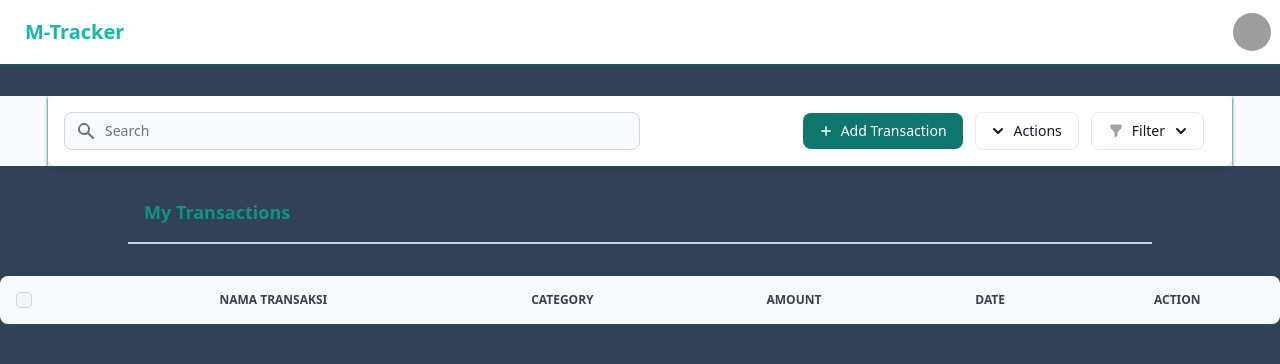
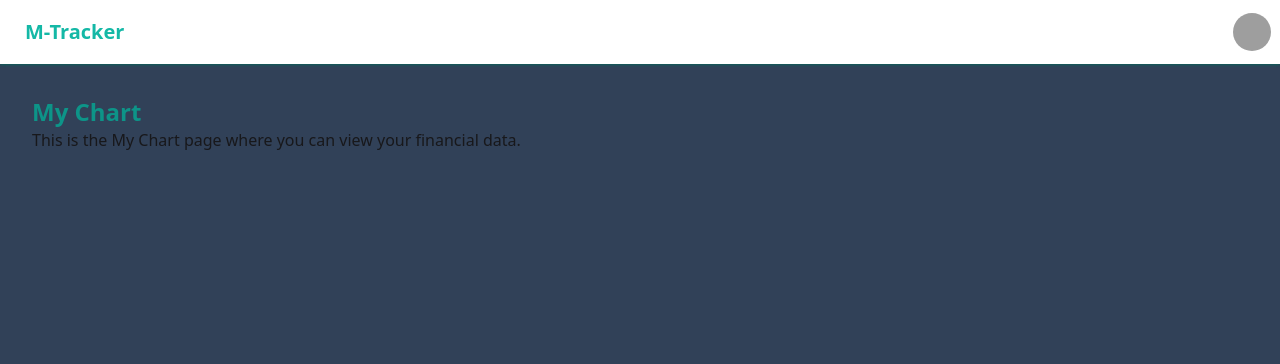
Before and after one commit to mubaihaqi/personal-finance-tracker, a React (Vite) app: page /mychart in a window 1280 px wide. Shown: the top 364 px of the page. Built offline with nearby package versions, Linux system fonts and the light colour scheme; grey boxes are pictures that could not be loaded.

Commit message:
First Router

```diff
--- a/package.json
+++ b/package.json
@@ -12,11 +12,13 @@
   "dependencies": {
     "@tailwindcss/vite": "^4.1.5",
     "autoprefixer": "^10.4.21",
+    "chart.js": "^4.4.9",
     "daisyui": "^5.0.35",
     "flatpickr": "^4.6.13",
     "flowbite": "^3.1.2",
     "postcss": "^8.5.3",
     "react": "^19.0.0",
+    "react-chartjs-2": "^5.3.0",
     "react-dom": "^19.0.0",
     "react-flatpickr": "^4.0.10",
     "react-router-dom": "^7.6.0",
--- a/src/App.jsx
+++ b/src/App.jsx
@@ -1,16 +1,18 @@
 import { useState } from "react";
+import { BrowserRouter as Router, Routes, Route } from "react-router-dom";
 import Header from "./components/Header";
 import Navbar from "./components/Navbar";
 import Tables from "./components/Tables";
 import AddModal from "./components/AddModal";
+import MyChart from "./mychart";
 
 export default function App() {
   const [transactions, setTransactions] = useState([]);
-  const [isModalOpen, setIsModalOpen] = useState(false); // State untuk modal
+  const [isModalOpen, setIsModalOpen] = useState(false);
+  const [editingTransaction, setEditingTransaction] = useState(null);
 
   const handleAddTransaction = (transaction) => {
     if (editingTransaction) {
-      // Update transaksi yang sedang diedit
       setTransactions(
         transactions.map((t) =>
           t.id === editingTransaction.id
@@ -18,15 +20,13 @@ export default function App() {
             : t
         )
       );
-      setEditingTransaction(null); // Reset transaksi yang sedang diedit
+      setEditingTransaction(null);
     } else {
-      // Tambahkan transaksi baru
       setTransactions([...transactions, transaction]);
     }
-    setIsModalOpen(false); // Tutup modal setelah submit
+    setIsModalOpen(false);
   };
 
-  const [editingTransaction, setEditingTransaction] = useState(null); // State untuk transaksi yang sedang diedit
   const handleRemoveTransaction = (id) => {
     setTransactions(
       transactions.filter((transaction) => transaction.id !== id)
@@ -37,28 +37,40 @@ export default function App() {
     const transactionToEdit = transactions.find(
       (transaction) => transaction.id === id
     );
-    setEditingTransaction(transactionToEdit); // Set transaksi yang akan diedit
-    setIsModalOpen(true); // Buka modal
+    setEditingTransaction(transactionToEdit);
+    setIsModalOpen(true);
   };
 
   return (
+    <Router>
+      <Navbar />
+      <Routes>
+        {/* Halaman utama */}
+        <Route
+          path="/"
+          element={
             <>
-      <Navbar />
-      <Header onOpenModal={() => setIsModalOpen(true)} /> {/* Buka modal */}
+              <Header onOpenModal={() => setIsModalOpen(true)} />
               <Tables
                 transactions={transactions}
                 onRemoveTransaction={handleRemoveTransaction}
                 onEditTransaction={handleEditTransaction}
               />
               <AddModal
-        isOpen={isModalOpen} // Kontrol visibilitas modal
+                isOpen={isModalOpen}
                 onAddTransaction={handleAddTransaction}
                 onClose={() => {
                   setIsModalOpen(false);
-          setEditingTransaction(null); // Reset transaksi yang sedang diedit saat modal ditutup
+                  setEditingTransaction(null);
                 }}
-        editingTransaction={editingTransaction} // Kirim transaksi yang sedang diedit
+                editingTransaction={editingTransaction}
               />
             </>
+          }
+        />
+        {/* Halaman MyChart */}
+        <Route path="/mychart" element={<MyChart />} />
+      </Routes>
+    </Router>
   );
 }
--- /dev/null
+++ b/src/MyChart.jsx
@@ -0,0 +1,8 @@
+export default function MyChart() {
+  return (
+    <div className="p-8">
+      <h1 className="text-2xl font-bold text-teal-600">My Chart</h1>
+      <p>This is the My Chart page where you can view your financial data.</p>
+    </div>
+  );
+}
--- a/src/components/Navbar.jsx
+++ b/src/components/Navbar.jsx
@@ -1,11 +1,16 @@
+import { Link } from "react-router-dom";
+
 export default function Navbar() {
   return (
     <>
       <div className="navbar bg-base-100 shadow-sm shadow-teal-800">
         <div className="flex-1">
-          <a className="btn btn-ghost text-xl text-teal-500 normal-case font-bold">
+          <Link
+            to="/"
+            className="btn btn-ghost text-xl text-teal-500 normal-case font-bold"
+          >
             M-Tracker
-          </a>
+          </Link>
         </div>
         <div className="flex gap-2">
           <div className="dropdown dropdown-end">
@@ -29,6 +34,11 @@ export default function Navbar() {
                 <a className="justify-between">Profile</a>
               </li>
               <li>
+                <Link to="/mychart" className="justify-between">
+                  My Chart
+                </Link>
+              </li>
+              <li>
                 <a>Settings</a>
               </li>
               <li>
```
Also changed, not shown: 1 other file (tests, documents, lock files or other folders). Lines whose indentation alone changed are shown as unchanged.
